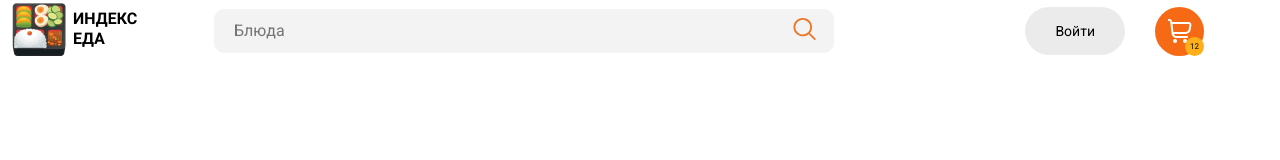
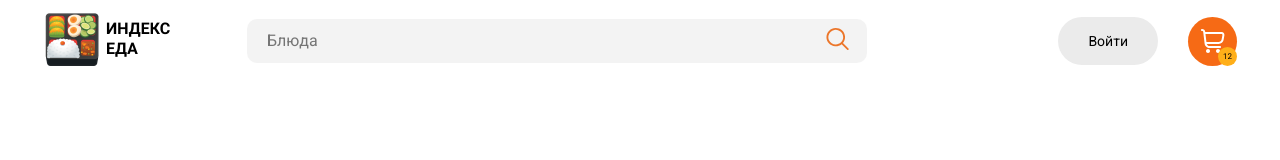
Before and after one commit to urcop/index-delivery, a plain HTML site: page index.html in a window 1280 px wide. Drawn offline with Linux system fonts and the light colour scheme.

Commit message:
fix header right stick

```diff
--- a/src/css/style.sass
+++ b/src/css/style.sass
@@ -9,7 +9,7 @@ body
 .header
     display: flex
     align-items: center
-    margin: 0 10px
+    margin-top: 10px
 
 .auth
     margin-left: auto
```
Also changed, not shown: src/css/style.css, 1 other file.
